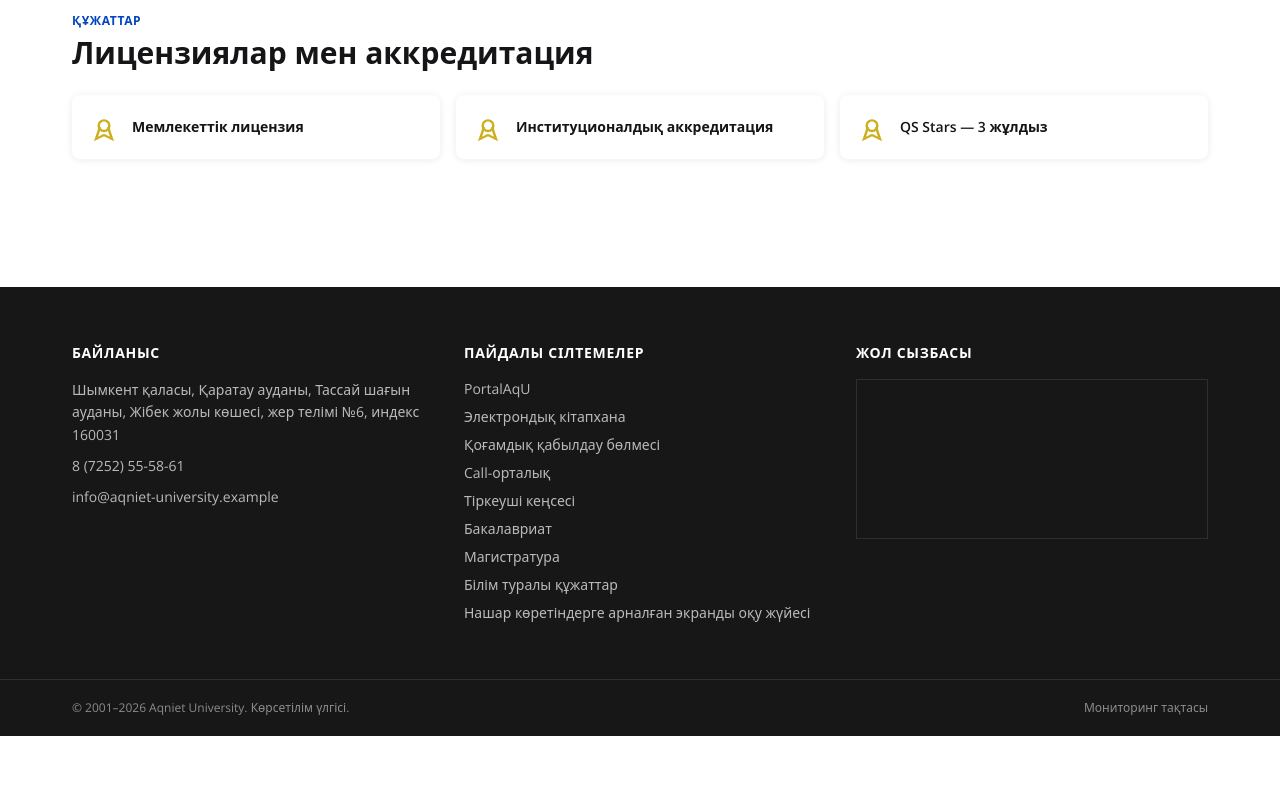
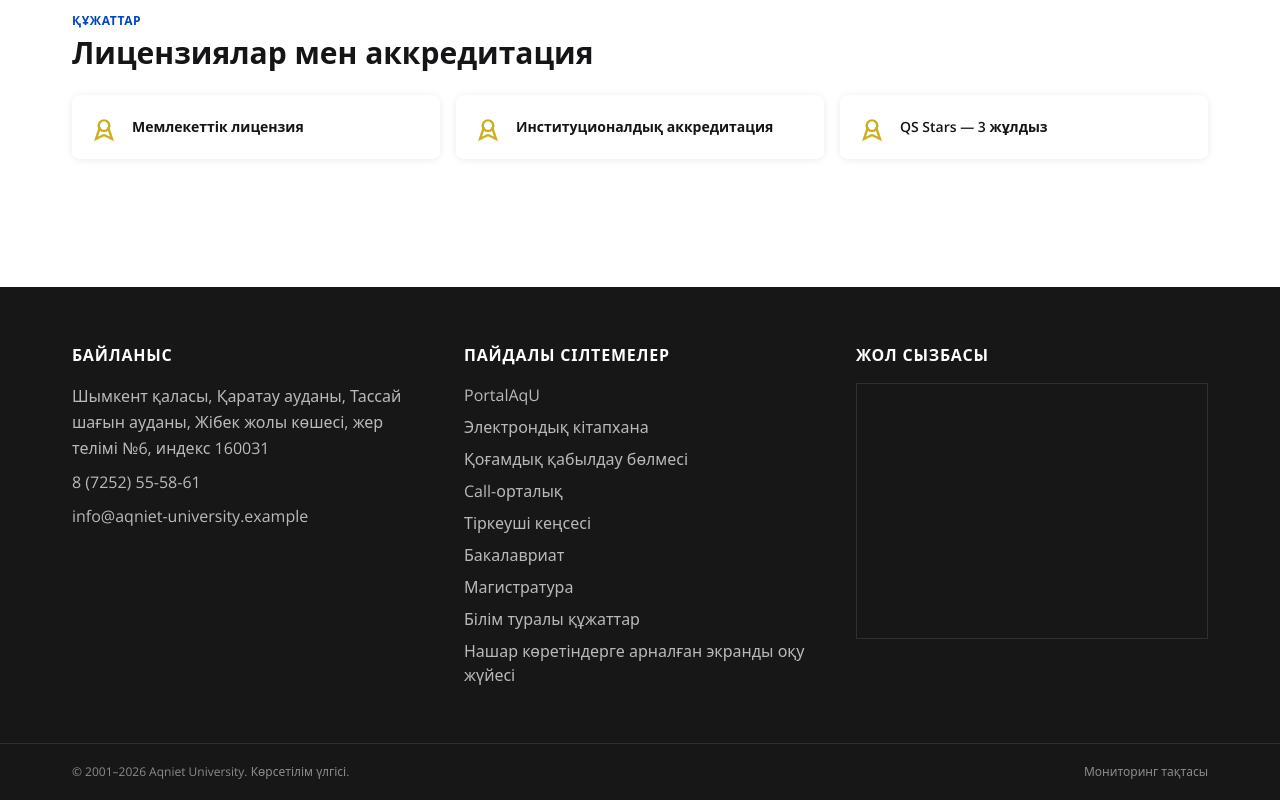
Before and after one commit to assistantses/univershu.edu.kz, a React (Vite) app: page /about in a window 1280 px wide. Shown: the part 2388-3188 px from the top of the page. Before the commit the page ends 3124 px from the top, so only its background shows below. Built offline with nearby package versions, Linux system fonts and the light colour scheme; no server answers.

Commit message:
Rename About section to Shymkent University wording; enlarge about/footer text and map

```diff
--- a/src/components/Footer.jsx
+++ b/src/components/Footer.jsx
@@ -10,8 +10,8 @@ export default function Footer() {
     <footer className="mt-20 bg-night text-white/70">
       <div className="container-c grid grid-cols-1 gap-10 py-14 md:grid-cols-3">
         <div>
-          <h4 className="mb-4 text-sm font-bold uppercase tracking-wider text-white">{t('footer.contactsTitle')}</h4>
-          <div className="space-y-2 text-sm leading-relaxed">
+          <h4 className="mb-4 text-base font-bold uppercase tracking-wider text-white">{t('footer.contactsTitle')}</h4>
+          <div className="space-y-2 text-base leading-relaxed">
             <p>{t('common.city')}, {t('common.district')}, {t('common.address')}</p>
             <a href={`tel:${brand.phoneRaw}`} className="block hover:text-white">{brand.phone}</a>
             <a href={`mailto:${brand.email}`} className="block hover:text-white">{brand.email}</a>
@@ -19,8 +19,8 @@ export default function Footer() {
         </div>
 
         <div>
-          <h4 className="mb-4 text-sm font-bold uppercase tracking-wider text-white">{t('footer.usefulLinksTitle')}</h4>
-          <ul className="space-y-2 text-sm">
+          <h4 className="mb-4 text-base font-bold uppercase tracking-wider text-white">{t('footer.usefulLinksTitle')}</h4>
+          <ul className="space-y-2 text-base">
             {usefulLinks.map((l) => (
               <li key={l}>
                 <a href="#" className="hover:text-white">{l}</a>
@@ -30,8 +30,8 @@ export default function Footer() {
         </div>
 
         <div>
-          <h4 className="mb-4 text-sm font-bold uppercase tracking-wider text-white">{t('footer.directionsTitle')}</h4>
-          <div className="h-40 overflow-hidden border border-white/10">
+          <h4 className="mb-4 text-base font-bold uppercase tracking-wider text-white">{t('footer.directionsTitle')}</h4>
+          <div className="h-64 overflow-hidden border border-white/10">
             <iframe
               src="https://yandex.ru/map-widget/v1/?ll=69.699032%2C42.352552&z=17&pt=69.699032%2C42.352552%2Cpm2rdm"
               title={t('footer.directionsTitle')}
--- a/src/i18n/locales/en.json
+++ b/src/i18n/locales/en.json
@@ -134,8 +134,8 @@
     "partnersTitle": "Our partners",
     "partnerAlt": "Partner",
     "achievementsTitle": "Our achievements",
-    "aboutTitle": "About the university",
-    "aboutText": "{{name}} was founded in {{founded}}. Training of specialists who are competitive in the modern labor market, distinguished by their intelligence, high culture and tolerance.",
+    "aboutTitle": "About Shymkent University",
+    "aboutText": "Training of specialists who are competitive in the modern labor market, distinguished by their intelligence, high culture and tolerance.",
     "yearFounded": "Open at",
     "studentsLabel": "Students",
     "facultiesLabel": "Faculties",
--- a/src/i18n/locales/kk.json
+++ b/src/i18n/locales/kk.json
@@ -134,8 +134,8 @@
     "partnersTitle": "Біздің серіктестер",
     "partnerAlt": "Серіктес",
     "achievementsTitle": "Біздің жетістіктер",
-    "aboutTitle": "Университет туралы",
-    "aboutText": "{{name}} {{founded}} жылы негізделген. Қазіргі еңбек нарығында бәсекеге қабілетті, озық ойлы, жоғары мәдениетті және толерантты мамандар даярлайды.",
+    "aboutTitle": "Шымкент университеті туралы",
+    "aboutText": "Қазіргі еңбек нарығында бәсекеге қабілетті, озық ойлы, жоғары мәдениетті және толерантты мамандар даярлау.",
     "yearFounded": "Ашылған жылы",
     "studentsLabel": "Студенттер",
     "facultiesLabel": "Факультеттер",
--- a/src/i18n/locales/ru.json
+++ b/src/i18n/locales/ru.json
@@ -134,8 +134,8 @@
     "partnersTitle": "Наши партнёры",
     "partnerAlt": "Партнёр",
     "achievementsTitle": "Наши достижения",
-    "aboutTitle": "Об университете",
-    "aboutText": "{{name}} основан в {{founded}} году. Университет готовит специалистов, конкурентоспособных на современном рынке труда, отличающихся интеллектуальностью, высокой культурой и толерантностью.",
+    "aboutTitle": "О Шымкентском университете",
+    "aboutText": "Подготовка специалистов, конкурентоспособных на современном рынке труда, отличающихся интеллектуальностью, высокой культурой и толерантностью.",
     "yearFounded": "Открыт в",
     "studentsLabel": "Студенты",
     "facultiesLabel": "Факультеты",
--- a/src/pages/Home.jsx
+++ b/src/pages/Home.jsx
@@ -260,8 +260,8 @@ export default function Home() {
       {/* ABOUT */}
       <section className="bg-white pt-16">
         <div className="container-c max-w-3xl text-center">
-          <h2 className="text-3xl font-extrabold text-ink sm:text-4xl">{t('home.aboutTitle')}</h2>
-          <p className="mt-6 text-lg text-muted">
+          <h2 className="text-4xl font-extrabold text-ink sm:text-5xl">{t('home.aboutTitle')}</h2>
+          <p className="mt-6 text-xl text-muted">
             {t('home.aboutText', { name: brand.name, founded: brand.founded })}
           </p>
         </div>
```
